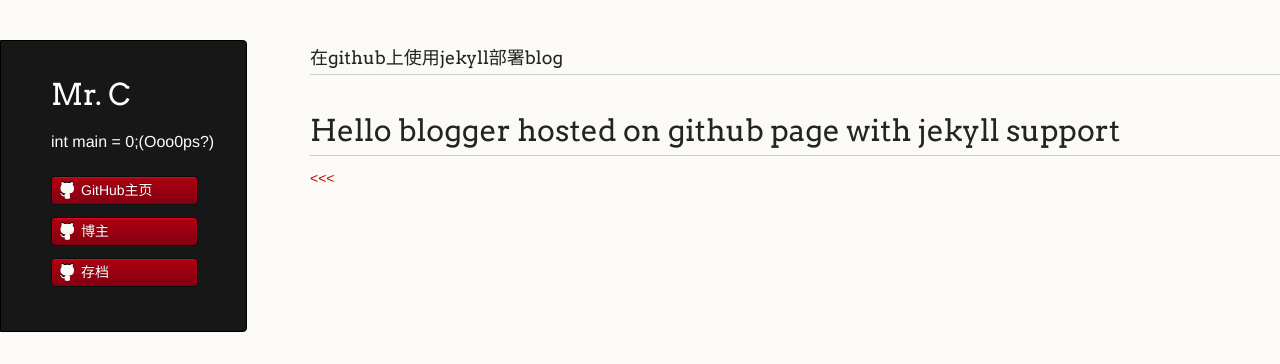
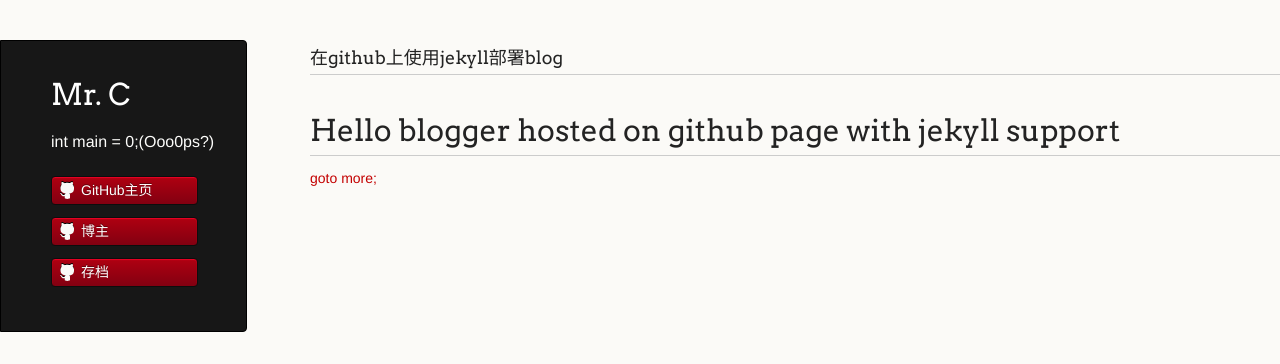
Before and after one commit to kevintop/oopschen.github.io, a Jekyll site: the page built from _posts/2013-05-26-hello-github-page-with-jekyll.md, in a window 1280 px wide. Shown: the top 364 px of the page. Built offline with Jekyll 4.4.1, drawn with Linux system fonts in a browser that asks for light colours; comment, search, counter and statistics services are not loaded.

Commit message:
index links to name

```diff
--- a/_includes/header.html
+++ b/_includes/header.html
@@ -16,7 +16,7 @@
   <body>
     <div class="wrapper">
       <header>
-      <h1 class="header">Mr. C</h1>
+      <h1 class="header"><a href="{{site.url}}/index.html" class="nounderline">Mr. C</a></h1>
         <p class="header">int main = 0;(Ooo0ps?)</p>
 
         <ul>
--- a/_layouts/post.html
+++ b/_layouts/post.html
@@ -3,7 +3,7 @@
 <h3>{{ page.title }}</h3>
 {{ content }}
 
-<p><a href="{{site.url}}/index.html">&lt;&lt;&lt;</a></p>
+<p><a href="{{site.url}}/index.html">goto more;</a></p>
 </section>
 
 <section id="disqus_thread"></section>
--- a/static/css/styles.css
+++ b/static/css/styles.css
@@ -417,3 +417,7 @@
     color:#444;
   }
 }
+
+.nounderline, .nounderline:hover {
+  text-decoration:none;
+}
```
